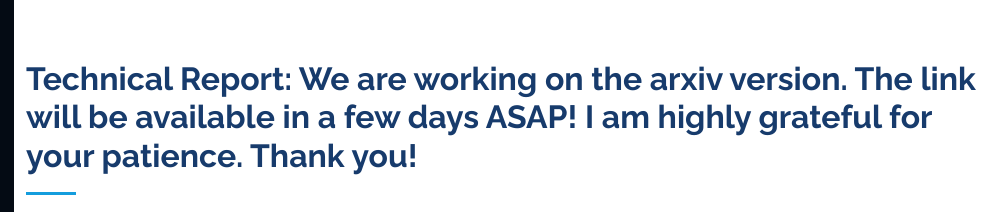
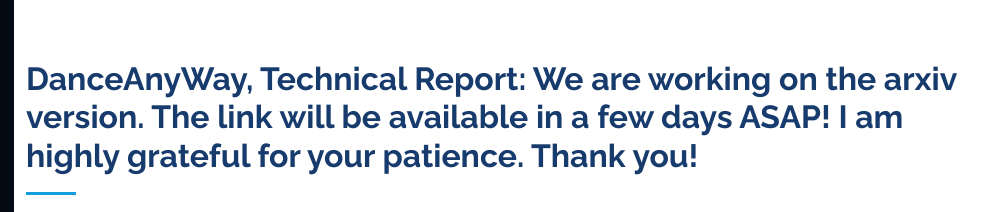
Before and after one commit to aneeshbhattacharya/aneeshbhattacharya.github.io, a plain HTML site: page index.html in a window 1280 px wide. Shown: the top 212 px of the page, 286-1280 px from the left. Drawn offline with nearby package versions, Linux system fonts and the light colour scheme.

Commit message:
Update index.html

```diff
--- a/index.html
+++ b/index.html
@@ -84,7 +84,7 @@
       <div class="container">
 
         <div class="section-title">
-          <a href="#"><h2>Technical Report: We are working on the arxiv version. The link will be available in a few days ASAP! I am highly grateful for your patience. Thank you! </h2></a>
+          <a href="#"><h2>DanceAnyWay, Technical Report: We are working on the arxiv version. The link will be available in a few days ASAP! I am highly grateful for your patience. Thank you! </h2></a>
           <h2>About</h2>
           <p>
             Hi! I am currently an senior at IIIT Naya Raipur, India. <br>
```
